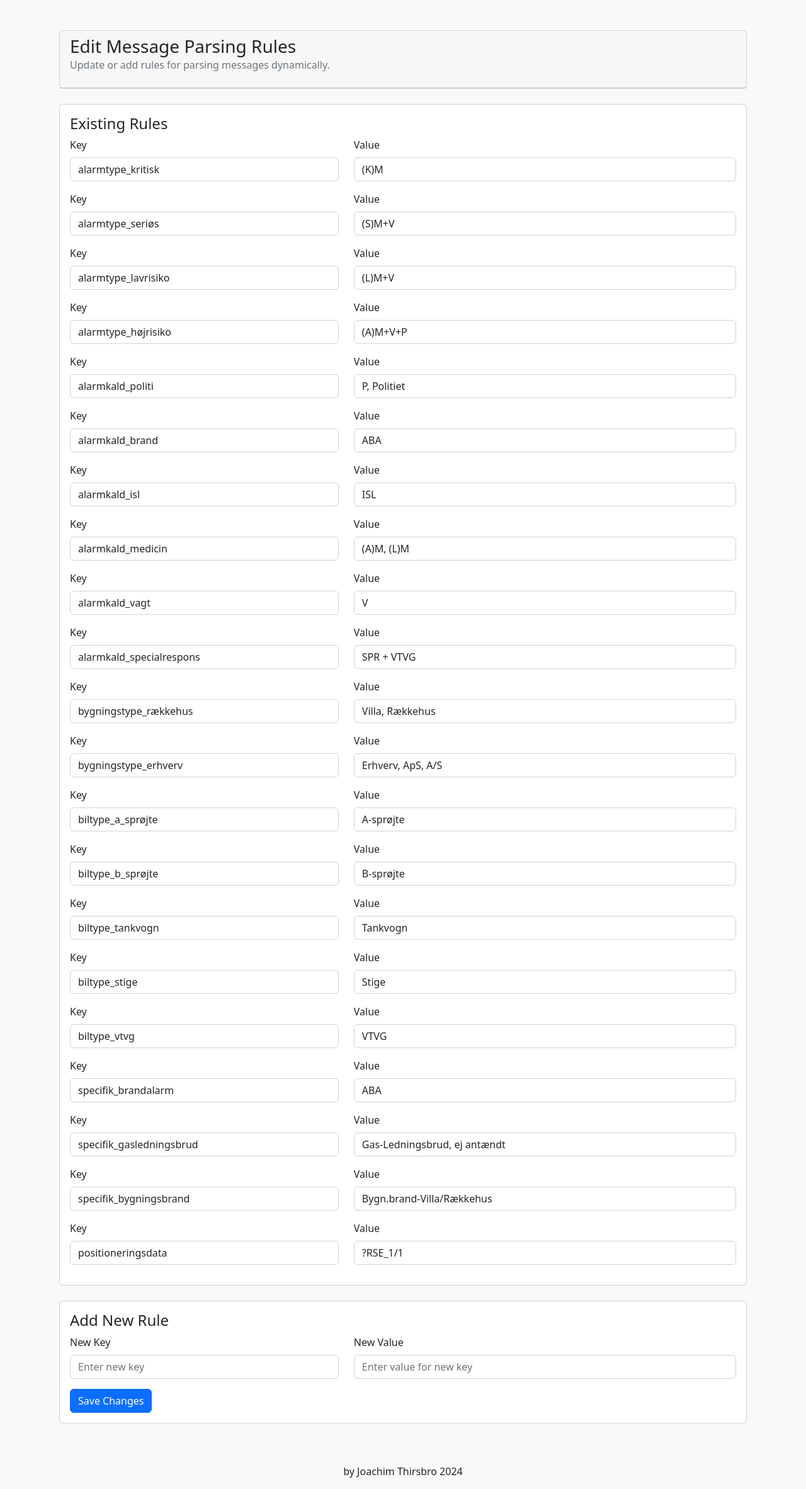
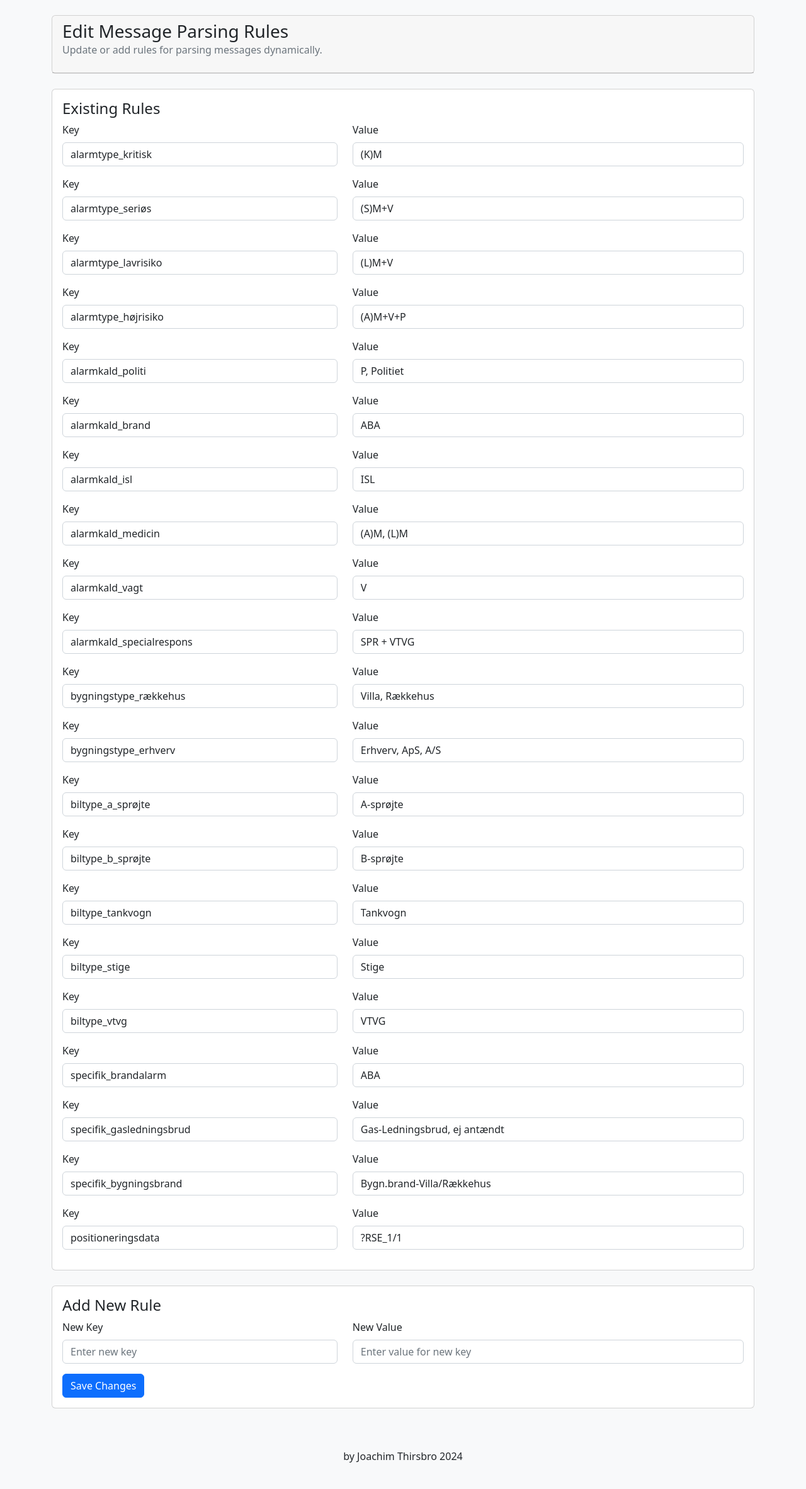
Before and after one commit to joachimth/PythonPagerTelegramForwarder, a Flask app: page /edit_message_parsing in a window 1280 px wide. Shown: the part 71-2435 px from the top of the page at 63% size. After the commit the page ends 2393 px from the top, so only its background shows below. Run offline with Flask 2, Linux system fonts and the light colour scheme; the visitor is signed in with stand-in values (Sample User, id 1).

Commit message:
Update edit_message_parsing.html

```diff
--- a/templates/edit_message_parsing.html
+++ b/templates/edit_message_parsing.html
@@ -1,6 +1,4 @@
 {% include 'header.html' %}
-<body>
-    <div class="container mt-5">
         <!-- Header Card -->
         <div class="card mb-4">
             <div class="card-header">
@@ -72,6 +70,4 @@
                 </form>
             </div>
         </div>
-    </div>
-</body>
 {% include 'footer.html' %}
```
